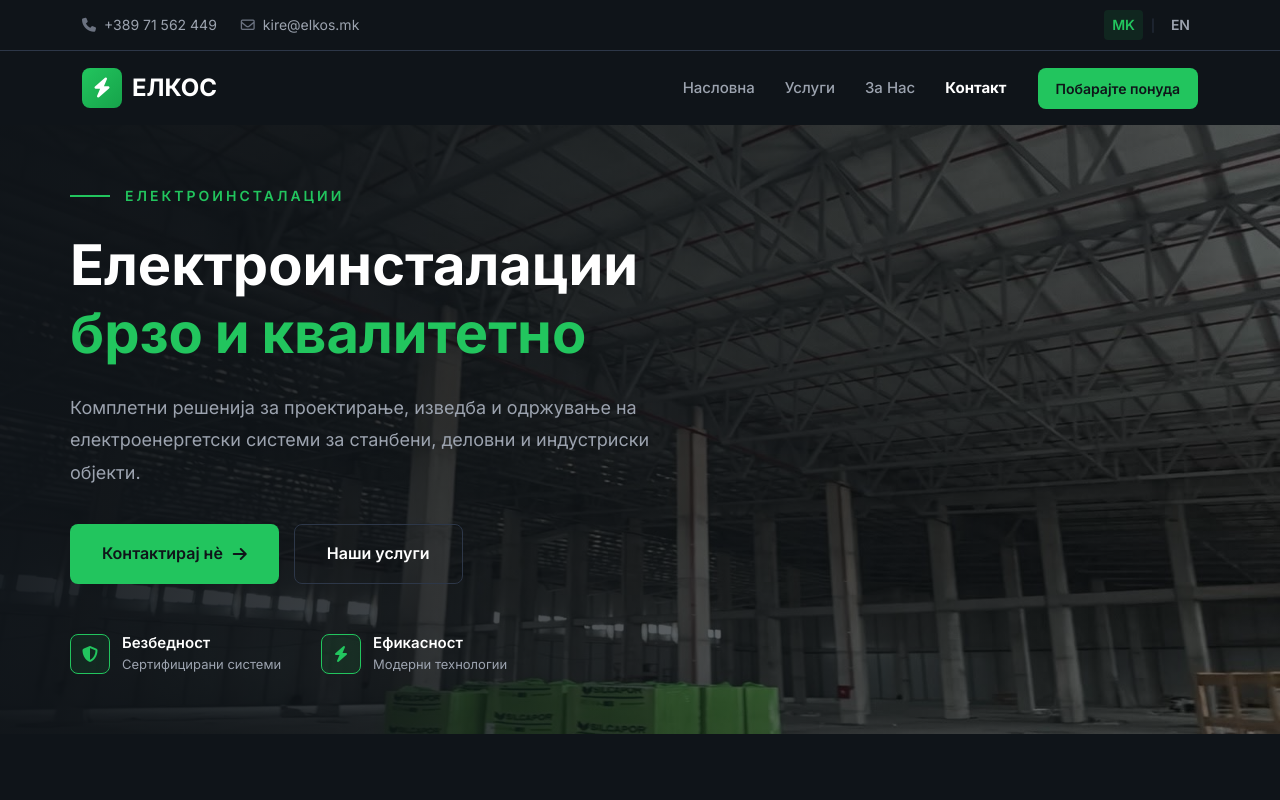
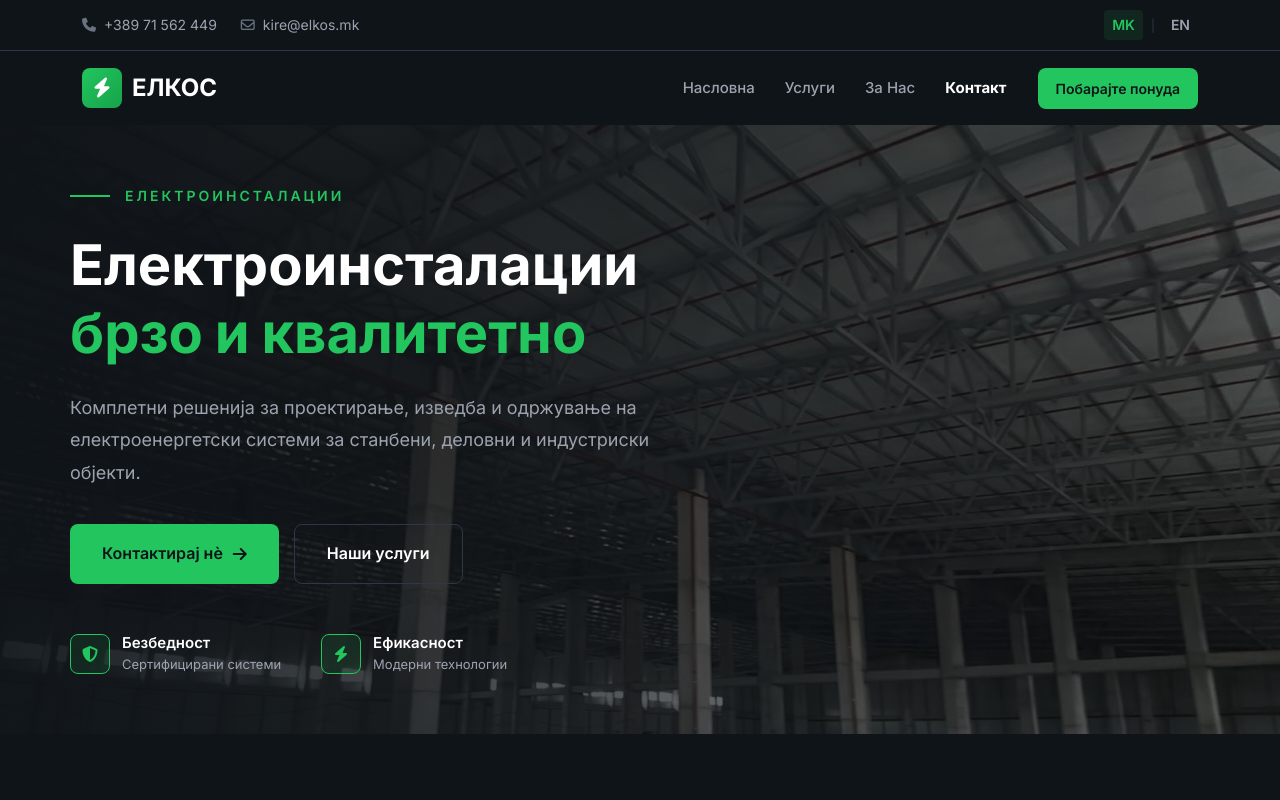
Before and after one commit to kostovaljubica7/elkos, a plain HTML site: page index.html in a window 1280 px wide. Shown: the top 800 px of the page. Drawn offline with nearby package versions, Linux system fonts and the light colour scheme.

Commit message:
Update en/index.html,index.html,mk/index.html,img/custom/industrial-electrical-project-clean-floor.jpeg
Co-Authored-By: Claude Haiku 5.5 <noreply@anthropic.com>

```diff
--- a/index.html
+++ b/index.html
@@ -1548,7 +1548,7 @@
 <!-- Hero Section -->
 <section class="hero-section">
 <div class="hero-background">
-<img alt="Индустриски објект со изведени електроинсталации" src="/img/custom/industrial-electrical-project.jpeg"/>
+<img alt="Индустриски објект со изведени електроинсталации" src="/img/custom/industrial-electrical-project-clean-floor.jpeg"/>
 </div>
 <div class="hero-overlay"></div>
 <div class="container hero-content">
```
Also changed, not shown: en/index.html (+1 -1 lines), mk/index.html (+1 -1 lines), img/custom/industrial-electrical-project-clean-floor.jpeg (added).
